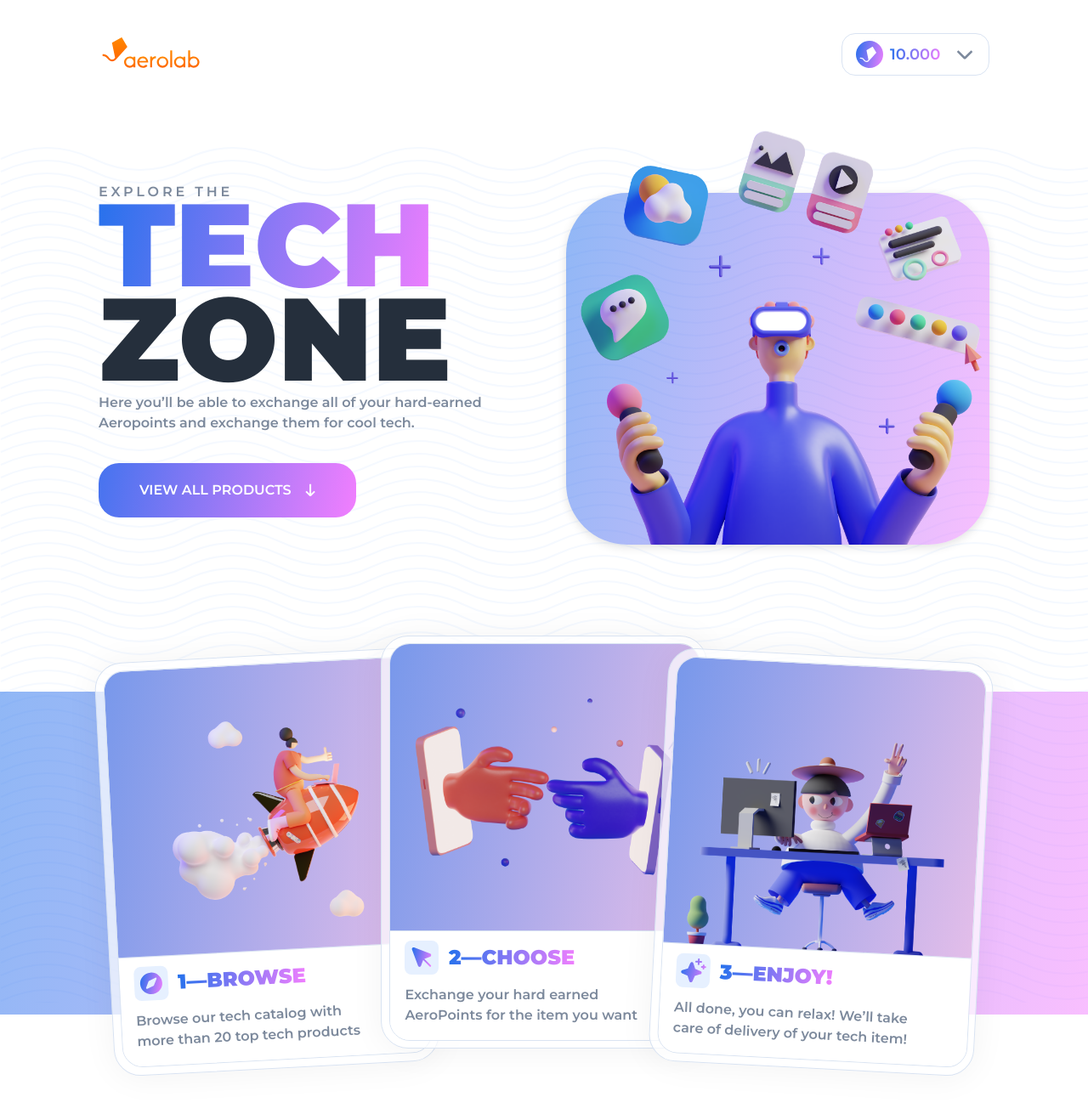
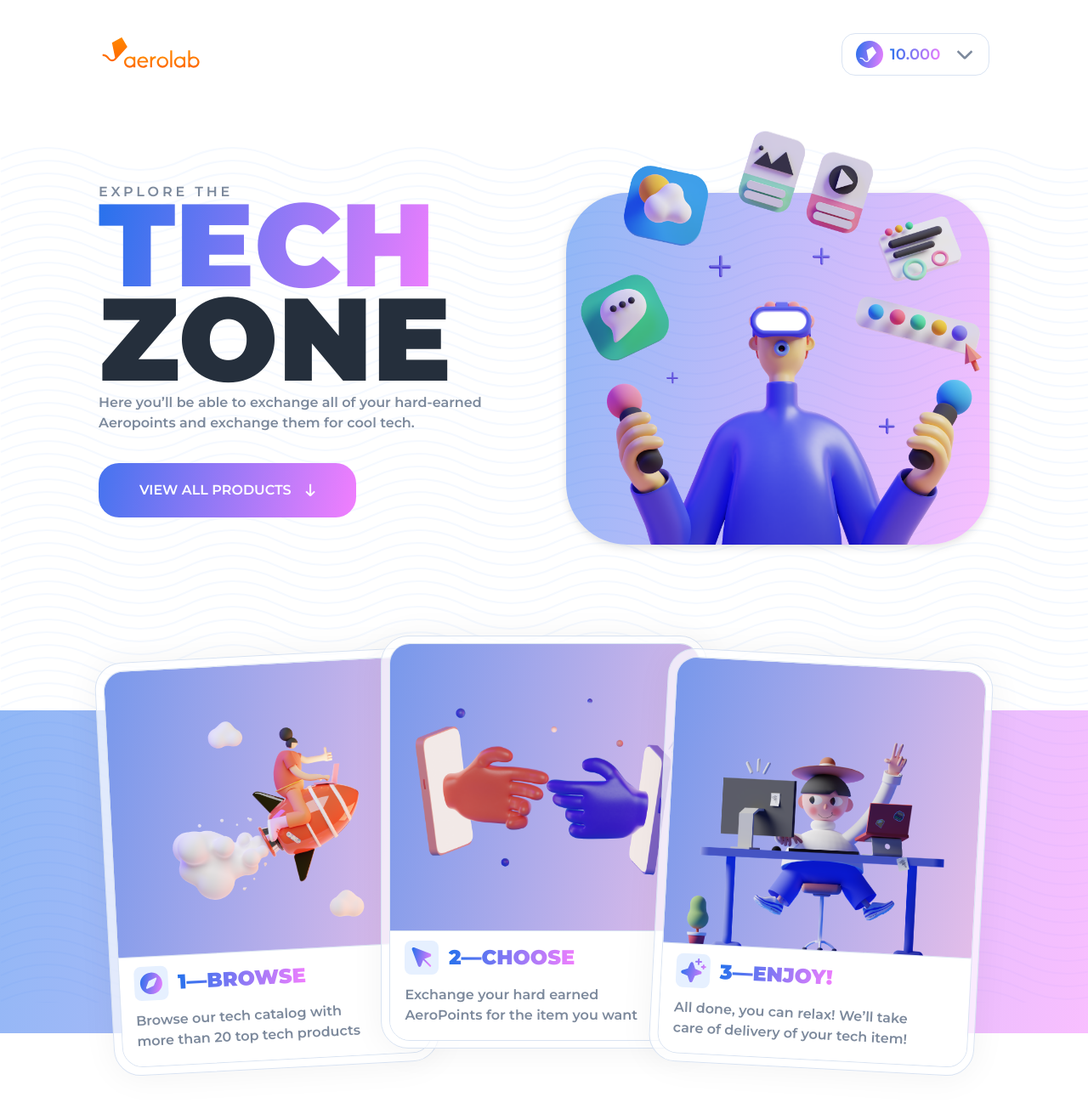
Before and after one commit to sebasusnik/aerolab-frontend-challenge, a Next.js app: page / in a window 1280 px wide. Shown: the top 1304 px of the page at 85% size. Built offline with nearby package versions, Linux system fonts and the light colour scheme.

Commit message:
walkthrough section bg

```diff
--- a/styles/components/page/walkthrough.css
+++ b/styles/components/page/walkthrough.css
@@ -24,7 +24,7 @@
     }
     @media (min-width: 78.75rem) {
       height: 33em;
-      top: calc(50% - 33em/2 + 1.34375em);
+      top: calc(50% - 13.2em);
     }
   }
   & .walkthrough-mask {
```
